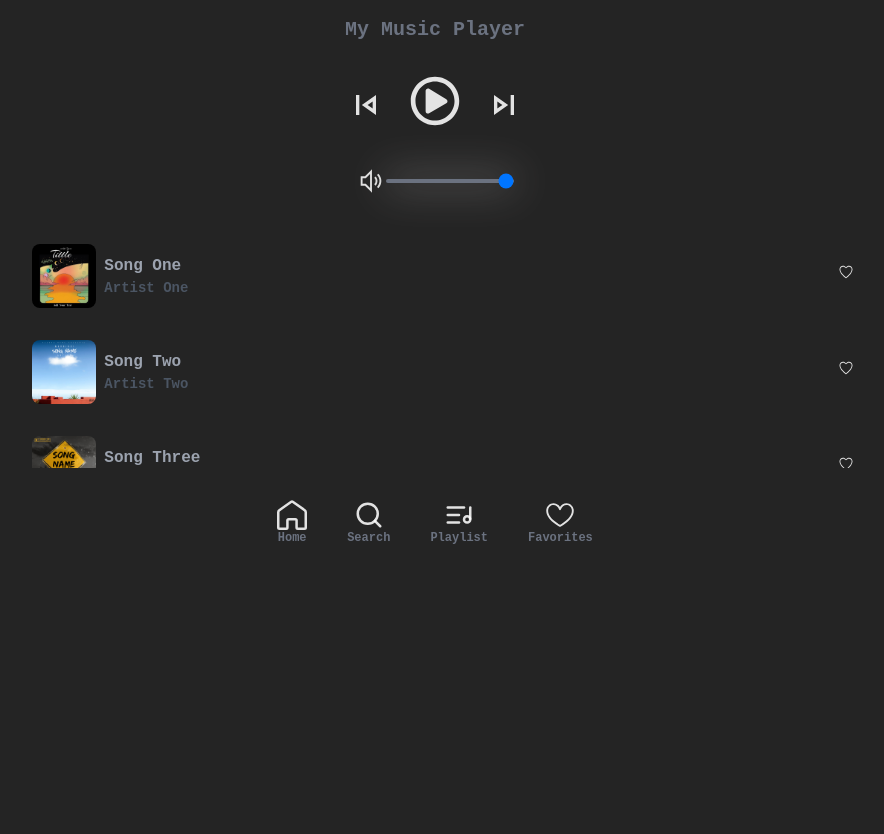
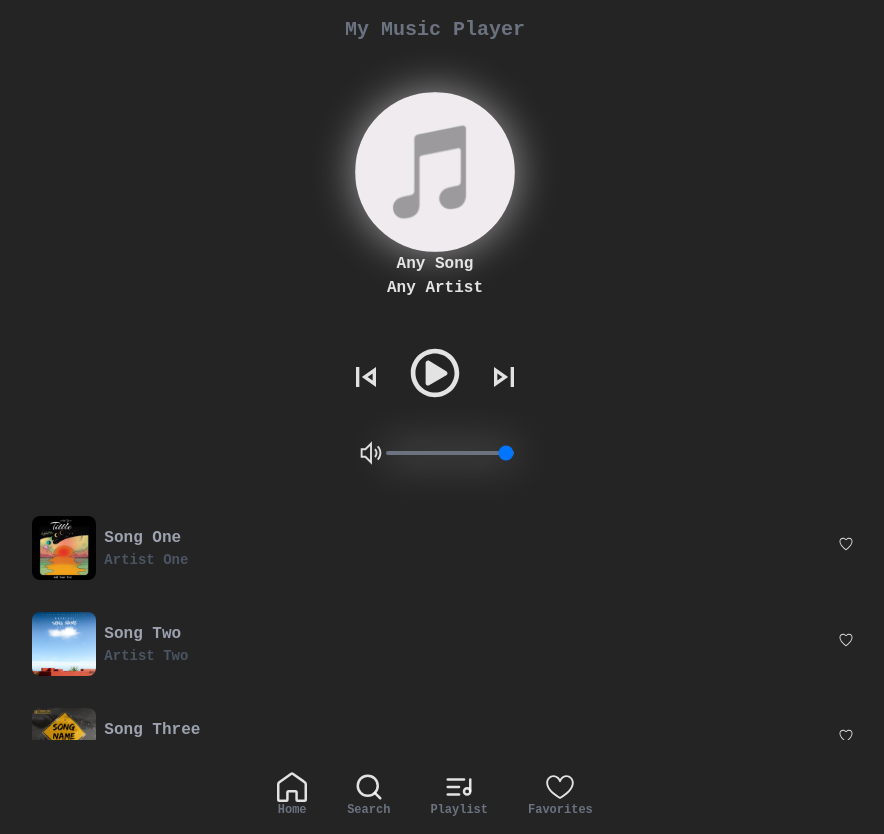
Before and after one commit to svetlana-so/Music_Playeer, a React (Vite) app: page / in a window 1280 px wide. Shown: the whole page, without its empty margins (205-1089 px from the left). Before the commit the page ends 800 px from the top, so only its background shows below. Built offline with nearby package versions, Linux system fonts and the light colour scheme; a web font is replaced by a local one.

Commit message:
feat: :recycle: update progresTimeBar

```diff
--- a/src/App.tsx
+++ b/src/App.tsx
@@ -6,6 +6,7 @@ function App() {
   return (
     <>
     <div className='flex justify-center'>
+
     <MusicPlayer/>
     </div>
 
--- a/src/components/MusicPlayer/DefaultCover.tsx
+++ b/src/components/MusicPlayer/DefaultCover.tsx
@@ -4,9 +4,9 @@ export const DefaultCover = () => {
   return (
     <div className="flex flex-col justify-center items-center my-4">
                     <div>
-                    <img className='w-40' src='' alt='default cover' />
+                    <img className="w-40 h-40 rounded-full white-glow" src='src/assets/covers/default.png' alt='default cover' />
                     </div>
-                    <div>
+                    <div className='flex flex-col justify-center text-center'>
                         <h2>Any Song</h2>
                         <p>Any Artist</p>
                     </div>
--- a/src/components/MusicPlayer/ProgressBarTime.tsx
+++ b/src/components/MusicPlayer/ProgressBarTime.tsx
@@ -18,6 +18,7 @@ export const ProgressBarTime: React.FC<ProgressBarTimeProps>  = ({currentSong, a
     const [currentTime, setCurrentTime] = useState(0);
 
     const handleTimeChange = (e: React.ChangeEvent<HTMLInputElement>) => {
+
         const newTime = parseFloat(e.target.value);
         if (audioRef.current) {
             audioRef.current.currentTime = newTime;
@@ -32,13 +33,23 @@ export const ProgressBarTime: React.FC<ProgressBarTimeProps>  = ({currentSong, a
     };
 
     useEffect(() => {
+        const updateCurrentTime = () => {
+            if (audioRef.current && !audioRef.current.paused) {
+                setCurrentTime(audioRef.current.currentTime)
+            }
+        }
         if (audioRef.current) {
-            const updateCurrentTime = () => {
-                setCurrentTime(audioRef.current!.currentTime);
-            };
-            audioRef.current.addEventListener("timeupdate", updateCurrentTime);
+            audioRef.current.addEventListener('timeupdate', updateCurrentTime)
         }
+        return () => {
+            if (audioRef.current) {
+                // eslint-disable-next-line react-hooks/exhaustive-deps
+                audioRef.current.removeEventListener('timeupdate', updateCurrentTime);
+            }
+        };
     }, [audioRef]);
+
+
 
   return (
     <div className="flex flex-row justify-center gap-2 items-center mt-2">
--- a/src/components/MusicPlayer/index.tsx
+++ b/src/components/MusicPlayer/index.tsx
@@ -6,6 +6,8 @@ import VolumeControl from './VolumeControl';
 import useMusicStore from '../../state/musicStore';
 import { NavBar } from './navBar/index';
 import { ProgressBarTime } from './ProgressBarTime';
+import { DefaultCover } from './DefaultCover';
+
 
 const MusicPlayer: React.FC = () => {
     const audioRef = useRef<HTMLAudioElement>(null);
@@ -39,7 +41,7 @@ const MusicPlayer: React.FC = () => {
     return (
         <div className="music-player flex flex-col gap-8 w-full justify-center items-center">
             <h1 className='text-center text-xl text-gray-500 mt-4'>My Music Player</h1>
-
+            {!currentSong && <DefaultCover/>}
             {currentSong && (
                 <>
                     <div className="flex justify-center items-center">
@@ -53,15 +55,16 @@ const MusicPlayer: React.FC = () => {
                         <h2 className="text-2xl font-semibold text-gray-400">{currentSong.title}</h2>
                         <p className="text-gray-600">{currentSong.artist}</p>
                     </div>
+                    <ProgressBarTime currentSong = {currentSong} audioRef = {audioRef}/>
 
-                   <ProgressBarTime currentSong = {currentSong} audioRef = {audioRef}/>
                 </>
             )}
             <audio ref={audioRef} />
             <Controls />
             <VolumeControl audioRef={audioRef} />
             <SongList />
-            <NavBar />
+            <NavBar/>
+
         </div>
     );
 };
--- a/src/components/MusicPlayer/navBar/Favorites.tsx
+++ b/src/components/MusicPlayer/navBar/Favorites.tsx
@@ -2,9 +2,11 @@ import { GoHeart } from "react-icons/go";
 import { useHoverEffect } from '../../../customHooks/useHoverEffect';
 import { getIconStyle } from "../../../utils/iconStyles";
 
-export const Favorites = () => {
+
+export const Favorites: React.FC = () => {
   const { isHovered, handleMouseEnter, handleMouseLeave } = useHoverEffect();
   const iconStyle = getIconStyle(isHovered);
+
 
 
   return (
--- a/src/components/MusicPlayer/navBar/index.tsx
+++ b/src/components/MusicPlayer/navBar/index.tsx
@@ -4,13 +4,17 @@ import { Home } from './Home'
 import { Library } from './Library'
 import { Search } from './Search'
 
-export const NavBar = () => {
+
+export const NavBar:React.FC = () => {
+
+
+
   return (
     <div className='w-full flex flex-row justify-center gap-10 mb-4'>
     <Home/>
     <Search/>
     <Library/>
-    <Favorites/>
+    <Favorites />
     </div>
   )
 }
```
Also changed, not shown: src/assets/covers/default.png (added).
